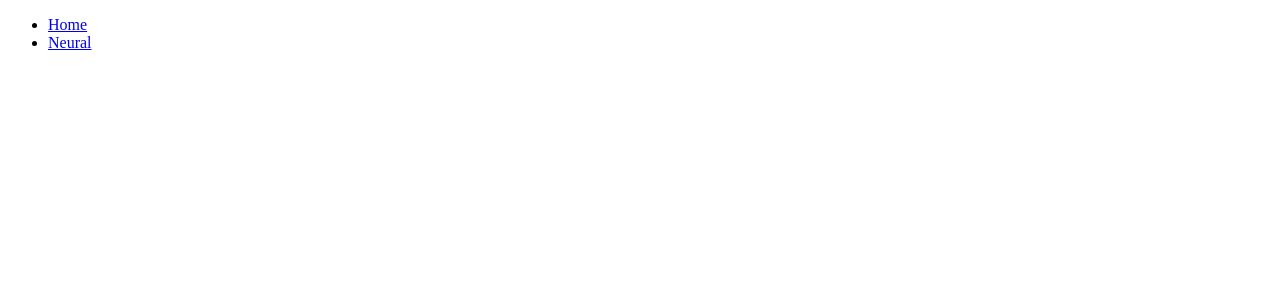
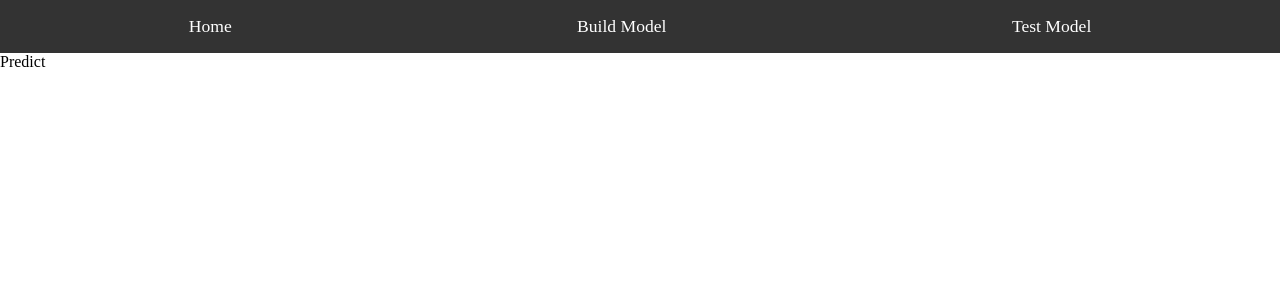
Before and after one commit to Jaewon-Kim13/React_Tensorflow_Frontend, a React (Vite) app: page /predict in a window 1280 px wide. Before the commit this address had no page. Shown: the top 300 px of the page. Built offline with nearby package versions, Linux system fonts and the light colour scheme.

Commit message:
the frontend now can recive the weight data from the backend

```diff
--- /dev/null
+++ b/src/App.css
@@ -0,0 +1,40 @@
+hmtl, body {
+    margin: 0;
+    padding: 0;
+    height: 90%;
+    width: 100%;
+  }
+
+nav {
+    background-color: #333;
+    padding: 1rem;
+  }
+
+  nav ul {
+    list-style-type: none;
+    margin: 0;
+    padding: 0;
+    display: flex;
+    justify-content: space-around;
+  }
+
+  nav li {
+    display: inline;
+  }
+
+  nav a {
+    color: white;
+    text-decoration: none;
+    font-size: 1.1rem;
+    padding: 0.5rem 1rem;
+    border-radius: 4px;
+    transition: background-color 0.3s ease;
+  }
+
+  nav a:hover {
+    background-color: #555;
+  }
+
+  nav a.active {
+    background-color: #4CAF50;
+  }
--- a/src/App.tsx
+++ b/src/App.tsx
@@ -1,6 +1,8 @@
 import { Link, Route, Routes } from "react-router-dom";
 import Home from "./pages/Home";
 import NeuralBuilder from "./pages/NeuralBuilder";
+import Predict from "./pages/Predict";
+import "./App.css";
 
 function App() {
 	//TODO: add navbar
@@ -12,13 +14,17 @@ function App() {
 						<Link to="/home">Home</Link>
 					</li>
 					<li>
-						<Link to="/neural">Neural</Link>
+						<Link to="/neural">Build Model</Link>
+					</li>
+					<li>
+						<Link to="/predict">Test Model</Link>
 					</li>
 				</ul>
 			</nav>
 			<Routes>
 				<Route path="/neural" element={<NeuralBuilder />} />
 				<Route path="/home" element={<Home />} />
+				<Route path="/predict" element={<Predict />} />
 			</Routes>
 		</>
 	);
--- a/src/components/Neural_Components/InputData.tsx
+++ b/src/components/Neural_Components/InputData.tsx
@@ -11,9 +11,11 @@ interface Props {
 	setCompilerSettings: any;
 	layers: Layer[];
 	setResult: any;
+	setUntrainedWeights: any;
+	setTrainedWeights: any;
 }
 
-export default function InputData({ setCompilerSettings, compilerSettings, layers, setResult }: Props) {
+export default function InputData({ setCompilerSettings, compilerSettings, layers, setResult, setTrainedWeights, setUntrainedWeights }: Props) {
 	const handleChange = (event: ChangeEvent<HTMLInputElement>) => {
 		const compilerCopy = { ...compilerSettings };
 		switch (event.target.className) {
@@ -47,6 +49,9 @@ export default function InputData({ setCompilerSettings, compilerSettings, layer
 				const valLoss = response.data.history.history.val_loss;
 
 				setResult({ acc: acc[acc.length - 1], valAcc: valAcc[valAcc.length - 1], loss: loss[loss.length - 1], valLoss: valLoss[valLoss.length - 1] });
+				setTrainedWeights(response.data.trainedWeights);
+				setUntrainedWeights(response.data.untrainedWeights);
+
 				const formattedData: HistoryData = {
 					epoch: response.data.history.epoch,
 					history: {
@@ -56,7 +61,6 @@ export default function InputData({ setCompilerSettings, compilerSettings, layer
 						acc: response.data.history.history.acc,
 					},
 				};
-				console.log(history);
 
 				createLineGraph(formattedData, "#accuracy-chart", "accuracy");
 				createLineGraph(formattedData, "#loss-chart", "loss");
--- a/src/components/Neural_Components/NeuralVisual.tsx
+++ b/src/components/Neural_Components/NeuralVisual.tsx
@@ -1,6 +1,8 @@
-import React, { ChangeEvent } from "react";
+import React, { ChangeEvent, useState } from "react";
 import { Layer } from "../../scripts/NeuralScripts";
 import { RotateWithOffset } from "@tensorflow/tfjs";
+import DropdownMenu from "../DropdownMenu";
+
 import "./css/NeuralVisual.css";
 
 interface Props {
@@ -11,6 +13,9 @@ interface Props {
 }
 
 function NeuralVisual({ layers, setLayerIndex, setLayers, layerIndex }: Props) {
+	const [modelList, setModelList] = useState<string[]>(["Error Fetching Models", "Test"]);
+	const [modelName, setModelName] = useState<string>(modelList[0]);
+
 	const handleLayerChange = (index: number) => {
 		setLayerIndex(index);
 	};
@@ -53,6 +58,7 @@ function NeuralVisual({ layers, setLayerIndex, setLayers, layerIndex }: Props) {
 		<>
 			<div className="Network-container">
 				<div className="layer-update">
+					<div className="increment-layers">
 						<button className="decrease" onClick={handleLayerSize}>
 							-
 						</button>
@@ -60,6 +66,10 @@ function NeuralVisual({ layers, setLayerIndex, setLayers, layerIndex }: Props) {
 						<button className="increase" onClick={handleLayerSize}>
 							+
 						</button>
+					</div>
+					<div className="select-model">
+						<DropdownMenu label="Model-name" items={modelList} setState={setModelName} state={modelName} />
+					</div>
 				</div>
 				<div className="Network">
 					{layers.map((curr, index) => (
--- a/src/components/Neural_Components/css/NeuralVisual.css
+++ b/src/components/Neural_Components/css/NeuralVisual.css
@@ -54,3 +54,7 @@
     padding: 2% 2% 2% 2%;
     background-color: rgb(207, 131, 30);
 }
+
+.Network-container{
+    height: 80%;
+}
--- a/src/pages/NeuralBuilder.css
+++ b/src/pages/NeuralBuilder.css
@@ -2,5 +2,14 @@
     display: grid;
     grid-template-columns: 10% 60% 30%;
     width: 100%;
-    height: 30%;
+    height: 100%;
 }
+
+.neural-container{
+    width: 100%;
+    height: 95vh;
+}
+
+.compile-data{
+    height: 10%;
+}
--- a/src/pages/NeuralBuilder.tsx
+++ b/src/pages/NeuralBuilder.tsx
@@ -14,9 +14,10 @@ export default function NeuralBuilder() {
 	const [userModels, setUserModels] = useState<any>();
 	const [defaultModels, setDefaultModels] = useState<any>();
 	const [model, setModel] = useState<any>(null);
+	const [untrainedWeights, setUntrainedWeights] = useState<any>([[0]]);
+	const [trainedWeights, setTrainedWeights] = useState<any>([[0]]);
 
-	const [result, setResult] = useState<any>("Compile to see results!");
-
+	const [result, setResult] = useState<any>({ acc: 0, loss: 0, valAcc: 0, valLoss: 0 });
 	const [compilerSettings, setCompilerSettings] = useState<CompilerSettings>(defaultCompilerSetttings);
 	const [layers, setLayers] = useState<Layer[]>(defaultModel);
 	const [layerIndex, setLayerIndex] = useState<number>(0);
@@ -28,7 +29,14 @@ export default function NeuralBuilder() {
 					<ParamaterForum layers={layers} setLayers={setLayers} layerIndex={layerIndex} />
 				</div>
 				<div className="Network-Compiler-Conatainer">
-					<InputData compilerSettings={compilerSettings} setCompilerSettings={setCompilerSettings} layers={layers} setResult={setResult} />
+					<InputData
+						compilerSettings={compilerSettings}
+						setCompilerSettings={setCompilerSettings}
+						layers={layers}
+						setResult={setResult}
+						setUntrainedWeights={setUntrainedWeights}
+						setTrainedWeights={setUntrainedWeights}
+					/>
 					<NeuralVisual layers={layers} setLayerIndex={setLayerIndex} setLayers={setLayers} layerIndex={layerIndex} />
 					<div className="compile-data">
 						<div id="accuracy-chart"></div>
@@ -43,9 +51,6 @@ export default function NeuralBuilder() {
 						</div>
 					</div>
 				</div>
-				<div className="input-visual-container">
-					<GraphVisualizer />
-				</div>
 			</div>
 		</>
 	);
--- /dev/null
+++ b/src/pages/Predict.tsx
@@ -0,0 +1,7 @@
+import React from "react";
+
+function Predict() {
+	return <div>Predict</div>;
+}
+
+export default Predict;
```
Lines whose indentation alone changed are shown as unchanged.
